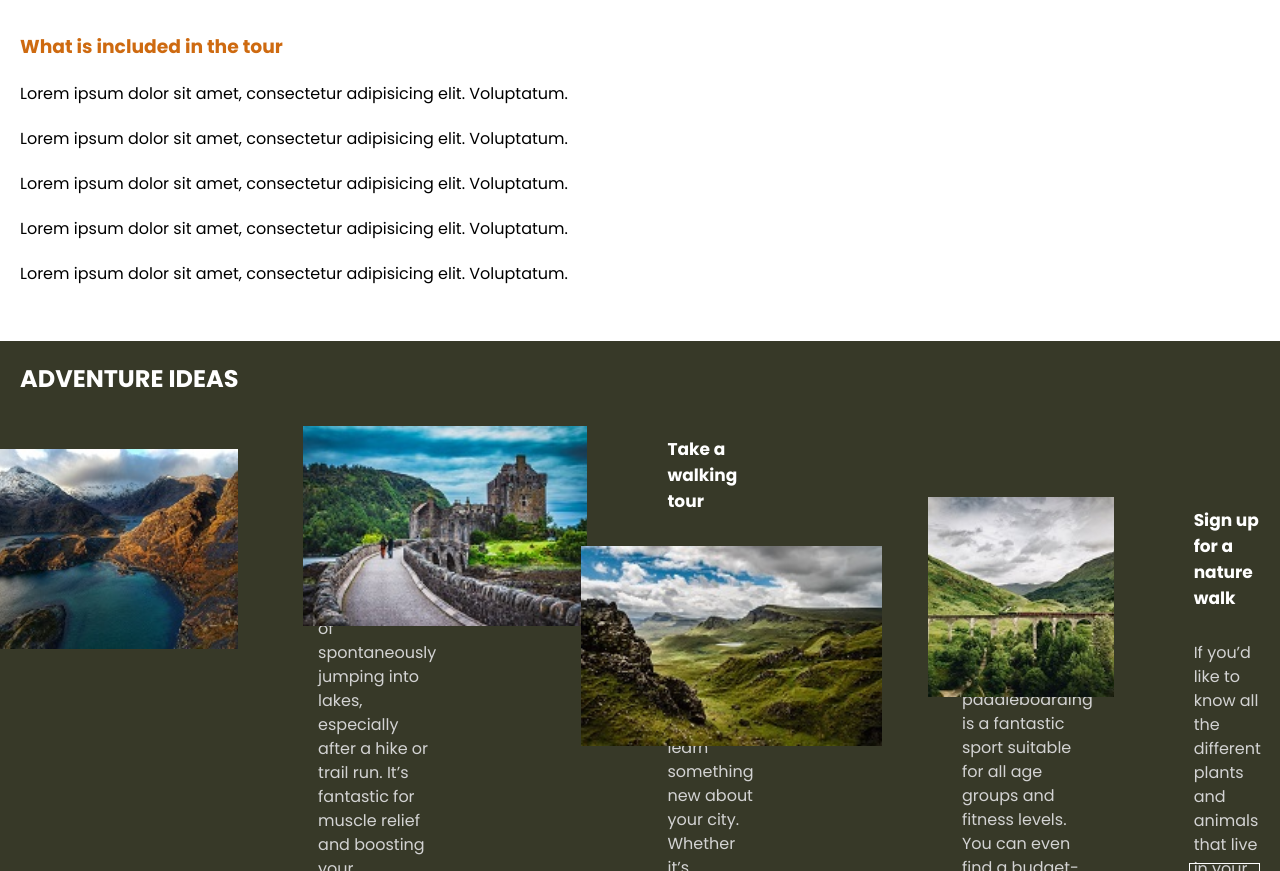
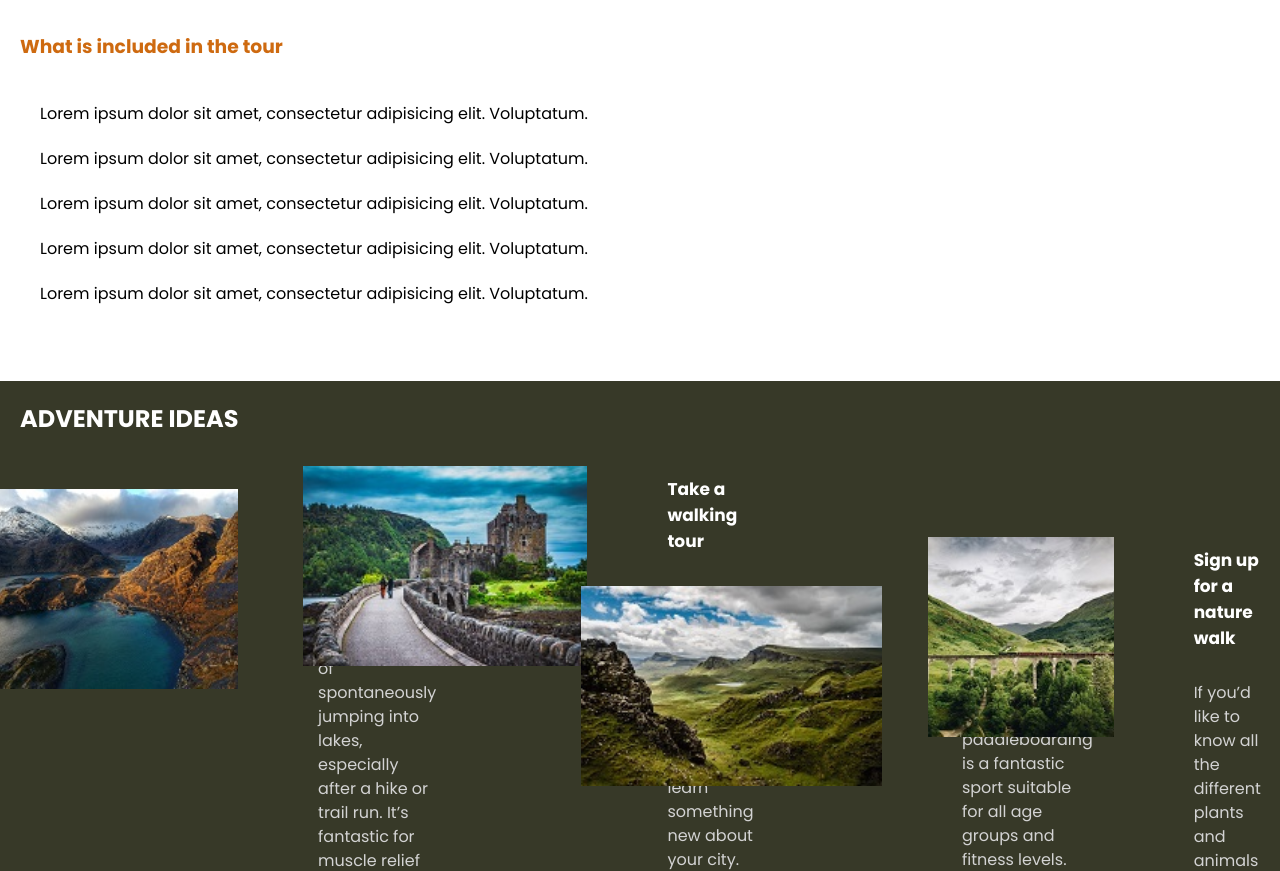
Before and after one commit to vickymarz/scotland-adventures, a website built with webpack: page src/index.html in a window 1280 px wide. Shown: the part 2180-3051 px from the top of the page. Built offline with nearby package versions, Linux system fonts and the light colour scheme.

Commit message:
Modify more stories styling

```diff
--- a/src/style.css
+++ b/src/style.css
@@ -417,6 +417,10 @@ header {
 	margin: 25px 0;
 }
 
+.tour-package ul {
+	padding: 20px;
+}
+
 .tour-package ul li {
 	padding: 10px 0;
 }
```
